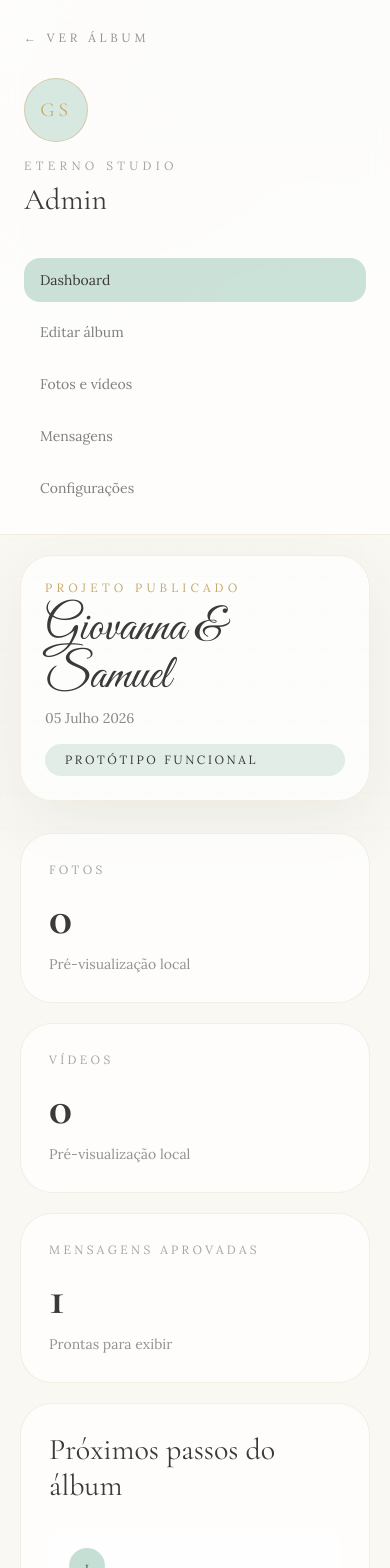
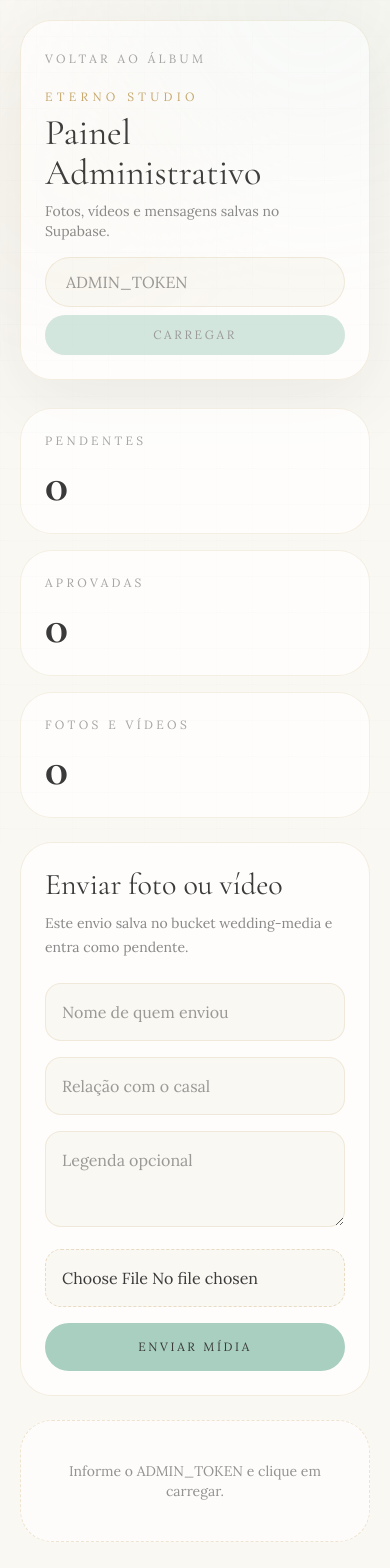
Before and after one commit to ElieserFernandes/casamento-giovanna-samuel, a Next.js app: page /admin in a window 390 px wide. Shown: the top 1568 px of the page. Built offline with nearby package versions, Linux system fonts and the light colour scheme.

Commit message:
feat: conectar admin ao Supabase

```diff
--- a/app/admin/page.tsx
+++ b/app/admin/page.tsx
@@ -1,257 +1,168 @@
 "use client";
 
-import { useMemo, useState } from "react";
-import { album } from "@/data/album";
+import { useState } from "react";
 
-type UploadItem = {
+type Contribution = {
   id: string;
-  name: string;
-  type: string;
-  size: number;
-  url: string;
-  memory: string;
+  contributor_name: string;
+  contributor_relation: string | null;
+  content_type: "photo" | "video" | "message";
+  file_url: string | null;
+  file_name: string | null;
+  caption: string | null;
+  message_text: string | null;
+  status: "pending" | "approved" | "rejected";
+  created_at: string;
 };
 
-type MessageItem = {
-  id: string;
-  author: string;
-  text: string;
-  status: "Pendente" | "Aprovada";
-};
+export default function AdminPage() {
+  const [token, setToken] = useState("");
+  const [items, setItems] = useState<Contribution[]>([]);
+  const [loading, setLoading] = useState(false);
+  const [status, setStatus] = useState("");
+  const [name, setName] = useState("");
+  const [relation, setRelation] = useState("");
+  const [caption, setCaption] = useState("");
+  const [file, setFile] = useState<File | null>(null);
 
-function formatSize(size: number) {
-  if (size < 1024 * 1024) return `${Math.round(size / 1024)} KB`;
-  return `${(size / 1024 / 1024).toFixed(1)} MB`;
+  async function loadContributions() {
+    setLoading(true);
+    setStatus("");
+    try {
+      const response = await fetch("/api/admin/contributions", { headers: { "x-admin-token": token } });
+      const result = await response.json();
+      if (!response.ok) throw new Error(result.error || "Erro ao carregar contribuições.");
+      setItems(result.contributions || []);
+      setStatus("Contribuições carregadas.");
+    } catch (error) {
+      setStatus(error instanceof Error ? error.message : "Erro inesperado.");
+    } finally {
+      setLoading(false);
+    }
   }
 
-export default function AdminPage() {
-  const [active, setActive] = useState("dashboard");
-  const [couple, setCouple] = useState(album.couple);
-  const [date, setDate] = useState(album.date);
-  const [headline, setHeadline] = useState(album.headline);
-  const [selectedMemory, setSelectedMemory] = useState(album.memories[1]?.title ?? "O Grande Sim");
-  const [uploads, setUploads] = useState<UploadItem[]>([]);
-  const [messages, setMessages] = useState<MessageItem[]>([
-    { id: "1", author: "Família", text: "Que este dia continue vivo para sempre no coração de vocês.", status: "Aprovada" },
-    { id: "2", author: "Convidado", text: "Foi emocionante participar deste momento tão especial.", status: "Pendente" }
-  ]);
-  const [author, setAuthor] = useState("");
-  const [messageText, setMessageText] = useState("");
-
-  const stats = useMemo(() => {
-    const photos = uploads.filter((item) => item.type.startsWith("image/")).length;
-    const videos = uploads.filter((item) => item.type.startsWith("video/")).length;
-    const approved = messages.filter((item) => item.status === "Aprovada").length;
-    return { photos, videos, approved };
-  }, [uploads, messages]);
-
-  function handleFiles(files: FileList | null) {
-    if (!files) return;
-    const next = Array.from(files).map((file) => ({
-      id: `${file.name}-${file.lastModified}-${Math.random()}`,
-      name: file.name,
-      type: file.type,
-      size: file.size,
-      url: URL.createObjectURL(file),
-      memory: selectedMemory
-    }));
-    setUploads((current) => [...next, ...current]);
+  async function moderate(id: string, nextStatus: "approved" | "rejected") {
+    setStatus("");
+    try {
+      const response = await fetch(`/api/admin/contributions/${id}`, {
+        method: "PATCH",
+        headers: { "Content-Type": "application/json", "x-admin-token": token },
+        body: JSON.stringify({ status: nextStatus })
+      });
+      const result = await response.json();
+      if (!response.ok) throw new Error(result.error || "Erro ao moderar.");
+      setItems((current) => current.map((item) => item.id === id ? result.contribution : item));
+      setStatus(nextStatus === "approved" ? "Contribuição aprovada." : "Contribuição rejeitada.");
+    } catch (error) {
+      setStatus(error instanceof Error ? error.message : "Erro inesperado.");
+    }
   }
 
-  function addMessage() {
-    if (!author.trim() || !messageText.trim()) return;
-    setMessages((current) => [
-      { id: `${Date.now()}`, author: author.trim(), text: messageText.trim(), status: "Pendente" },
-      ...current
-    ]);
-    setAuthor("");
-    setMessageText("");
+  async function uploadMedia() {
+    setStatus("");
+    if (!file || !name.trim()) {
+      setStatus("Selecione um arquivo e informe o nome.");
+      return;
     }
 
-  function approveMessage(id: string) {
-    setMessages((current) => current.map((item) => item.id === id ? { ...item, status: "Aprovada" } : item));
+    const formData = new FormData();
+    formData.append("file", file);
+    formData.append("contributor_name", name);
+    formData.append("contributor_relation", relation);
+    formData.append("caption", caption);
+
+    setLoading(true);
+    try {
+      const response = await fetch("/api/contributions/media", { method: "POST", body: formData });
+      const result = await response.json();
+      if (!response.ok) throw new Error(result.error || "Erro ao enviar arquivo.");
+      setStatus("Arquivo enviado e aguardando aprovação.");
+      setName("");
+      setRelation("");
+      setCaption("");
+      setFile(null);
+      await loadContributions();
+    } catch (error) {
+      setStatus(error instanceof Error ? error.message : "Erro inesperado.");
+    } finally {
+      setLoading(false);
+    }
   }
 
-  function removeMessage(id: string) {
-    setMessages((current) => current.filter((item) => item.id !== id));
-  }
+  const pending = items.filter((item) => item.status === "pending").length;
+  const approved = items.filter((item) => item.status === "approved").length;
+  const media = items.filter((item) => item.content_type !== "message").length;
 
   return (
-    <main className="min-h-screen bg-[#FAF8F3] text-[#3A3A3A]">
-      <div className="grid min-h-screen lg:grid-cols-[280px_1fr]">
-        <aside className="border-b border-[#C9A96E]/20 bg-white/70 p-6 backdrop-blur lg:border-b-0 lg:border-r">
-          <a href="/" className="mb-8 inline-flex text-xs uppercase tracking-[0.32em] text-[#3A3A3A]/55">← Ver álbum</a>
-          <div className="mb-10">
-            <div className="mb-4 grid h-16 w-16 place-items-center rounded-full border border-[#C9A96E]/45 bg-[#A8CFC0]/45 font-title text-xl tracking-[0.18em] text-[#C9A96E]">GS</div>
-            <p className="text-xs uppercase tracking-[0.36em] text-[#3A3A3A]/45">Eterno Studio</p>
-            <h1 className="font-title mt-2 text-3xl">Admin</h1>
+    <main className="min-h-screen bg-[#FAF8F3] p-5 text-[#3A3A3A] sm:p-8">
+      <section className="mx-auto max-w-7xl">
+        <div className="mb-7 flex flex-col justify-between gap-4 rounded-[2rem] border border-[#C9A96E]/20 bg-white/75 p-6 shadow-[0_20px_70px_rgba(58,58,58,0.08)] lg:flex-row lg:items-center">
+          <div>
+            <a href="/" className="text-xs uppercase tracking-[0.28em] text-[#3A3A3A]/45">Voltar ao álbum</a>
+            <p className="mt-5 text-xs uppercase tracking-[0.36em] text-[#C9A96E]">Eterno Studio</p>
+            <h1 className="font-title mt-2 text-4xl">Painel Administrativo</h1>
+            <p className="mt-2 text-sm text-[#3A3A3A]/60">Fotos, vídeos e mensagens salvas no Supabase.</p>
+          </div>
+          <div className="grid gap-2 sm:grid-cols-[1fr_auto]">
+            <input value={token} onChange={(event) => setToken(event.target.value)} placeholder="ADMIN_TOKEN" className="rounded-full border border-[#C9A96E]/20 bg-[#FAF8F3] px-5 py-3 outline-none focus:border-[#C9A96E]" />
+            <button onClick={loadContributions} disabled={loading || !token} className="rounded-full bg-[#A8CFC0] px-6 py-3 text-xs uppercase tracking-[0.22em] disabled:opacity-50">Carregar</button>
+          </div>
         </div>
 
-          <nav className="space-y-2">
-            {[
-              ["dashboard", "Dashboard"],
-              ["album", "Editar álbum"],
-              ["uploads", "Fotos e vídeos"],
-              ["messages", "Mensagens"],
-              ["settings", "Configurações"]
-            ].map(([id, label]) => (
-              <button
-                key={id}
-                onClick={() => setActive(id)}
-                className={`w-full rounded-2xl px-4 py-3 text-left text-sm transition ${active === id ? "bg-[#A8CFC0]/60 text-[#3A3A3A]" : "hover:bg-[#C8DDD3]/45 text-[#3A3A3A]/65"}`}
-              >
-                {label}
-              </button>
-            ))}
-          </nav>
-        </aside>
+        {status && <p className="mb-6 rounded-2xl bg-white/80 p-4 text-sm text-[#3A3A3A]/70">{status}</p>}
 
-        <section className="p-5 sm:p-8 lg:p-10">
-          <div className="mb-8 flex flex-col justify-between gap-4 rounded-[2rem] border border-[#C9A96E]/18 bg-white/65 p-6 shadow-[0_20px_70px_rgba(58,58,58,0.08)] sm:flex-row sm:items-center">
-            <div>
-              <p className="text-xs uppercase tracking-[0.35em] text-[#C9A96E]">Projeto publicado</p>
-              <h2 className="font-script mt-2 text-5xl leading-none">{couple}</h2>
-              <p className="mt-2 text-sm text-[#3A3A3A]/60">{date}</p>
-            </div>
-            <div className="rounded-full bg-[#C8DDD3]/50 px-5 py-2 text-xs uppercase tracking-[0.22em]">Protótipo funcional</div>
+        <div className="mb-6 grid gap-4 md:grid-cols-3">
+          <Card title="Pendentes" value={pending} />
+          <Card title="Aprovadas" value={approved} />
+          <Card title="Fotos e vídeos" value={media} />
         </div>
 
-          {active === "dashboard" && (
-            <div className="grid gap-5 md:grid-cols-3">
-              <Card title="Fotos" value={String(stats.photos)} note="Pré-visualização local" />
-              <Card title="Vídeos" value={String(stats.videos)} note="Pré-visualização local" />
-              <Card title="Mensagens aprovadas" value={String(stats.approved)} note="Prontas para exibir" />
-              <div className="rounded-[2rem] border border-[#C9A96E]/18 bg-white/70 p-7 md:col-span-3">
-                <h3 className="font-title text-3xl">Próximos passos do álbum</h3>
-                <div className="mt-6 grid gap-4 md:grid-cols-3">
-                  <Step number="1" text="Subir fotos do cartório em O Grande Sim." />
-                  <Step number="2" text="Aprovar mensagens dos familiares." />
-                  <Step number="3" text="Conectar Supabase Storage para salvar tudo online." />
+        <div className="grid gap-6 lg:grid-cols-[380px_1fr]">
+          <div className="rounded-[2rem] border border-[#C9A96E]/20 bg-white/75 p-6">
+            <h2 className="font-title text-3xl">Enviar foto ou vídeo</h2>
+            <p className="mt-2 text-sm leading-6 text-[#3A3A3A]/60">Este envio salva no bucket wedding-media e entra como pendente.</p>
+            <div className="mt-6 space-y-4">
+              <input value={name} onChange={(event) => setName(event.target.value)} placeholder="Nome de quem enviou" className="w-full rounded-2xl border border-[#C9A96E]/20 bg-[#FAF8F3] p-4 outline-none" />
+              <input value={relation} onChange={(event) => setRelation(event.target.value)} placeholder="Relação com o casal" className="w-full rounded-2xl border border-[#C9A96E]/20 bg-[#FAF8F3] p-4 outline-none" />
+              <textarea value={caption} onChange={(event) => setCaption(event.target.value)} placeholder="Legenda opcional" className="min-h-24 w-full rounded-2xl border border-[#C9A96E]/20 bg-[#FAF8F3] p-4 outline-none" />
+              <input type="file" accept="image/*,video/*" onChange={(event) => setFile(event.target.files?.[0] || null)} className="w-full rounded-2xl border border-dashed border-[#C9A96E]/35 bg-[#FAF8F3] p-4" />
+              <button onClick={uploadMedia} disabled={loading} className="w-full rounded-full bg-[#A8CFC0] px-6 py-4 text-xs uppercase tracking-[0.22em] disabled:opacity-50">Enviar mídia</button>
             </div>
           </div>
+
+          <div className="space-y-4">
+            {items.length === 0 && <div className="rounded-[2rem] border border-dashed border-[#C9A96E]/30 bg-white/60 p-10 text-center text-sm text-[#3A3A3A]/55">Informe o ADMIN_TOKEN e clique em carregar.</div>}
+            {items.map((item) => (
+              <article key={item.id} className="grid gap-4 rounded-[2rem] border border-[#C9A96E]/18 bg-white/80 p-5 shadow-[0_18px_60px_rgba(58,58,58,0.07)] md:grid-cols-[220px_1fr]">
+                <div className="overflow-hidden rounded-[1.3rem] bg-[#C8DDD3]/35">
+                  {item.content_type === "photo" && item.file_url ? <img src={item.file_url} alt={item.caption || item.contributor_name} className="h-52 w-full object-cover" /> : null}
+                  {item.content_type === "video" && item.file_url ? <video src={item.file_url} controls className="h-52 w-full object-cover" /> : null}
+                  {item.content_type === "message" ? <div className="grid h-52 place-items-center p-6 text-center font-title text-2xl">Mensagem</div> : null}
                 </div>
-          )}
-
-          {active === "album" && (
-            <Panel title="Editar dados do álbum" subtitle="Altere as informações principais da experiência.">
-              <div className="grid gap-5 md:grid-cols-2">
-                <Field label="Nome do casal" value={couple} onChange={setCouple} />
-                <Field label="Data" value={date} onChange={setDate} />
-                <label className="md:col-span-2">
-                  <span className="mb-2 block text-xs uppercase tracking-[0.24em] text-[#3A3A3A]/45">Frase principal</span>
-                  <textarea value={headline} onChange={(event) => setHeadline(event.target.value)} className="min-h-28 w-full rounded-2xl border border-[#C9A96E]/20 bg-white/80 p-4 outline-none focus:border-[#C9A96E]" />
-                </label>
+                <div>
+                  <div className="flex flex-wrap items-center justify-between gap-3">
+                    <div>
+                      <h3 className="font-title text-2xl">{item.contributor_name}</h3>
+                      <p className="text-xs text-[#3A3A3A]/50">{item.contributor_relation || "Sem relação informada"}</p>
                     </div>
-              <div className="mt-7 rounded-2xl bg-[#C8DDD3]/35 p-5">
-                <p className="text-xs uppercase tracking-[0.28em] text-[#3A3A3A]/45">Prévia</p>
-                <h3 className="font-script mt-3 text-5xl">{couple}</h3>
-                <p className="mt-3 max-w-2xl text-sm leading-7 text-[#3A3A3A]/70">{headline}</p>
+                    <span className="rounded-full bg-[#FAF8F3] px-3 py-1 text-[11px] uppercase tracking-[0.18em]">{item.status}</span>
                   </div>
-            </Panel>
-          )}
-
-          {active === "uploads" && (
-            <Panel title="Fotos e vídeos" subtitle="Suba arquivos e vincule cada envio a uma lembrança do álbum.">
-              <div className="grid gap-5 lg:grid-cols-[320px_1fr]">
-                <div className="rounded-[1.6rem] border border-dashed border-[#C9A96E]/45 bg-[#FAF8F3] p-6">
-                  <label className="block">
-                    <span className="mb-2 block text-xs uppercase tracking-[0.24em] text-[#3A3A3A]/45">Lembrança</span>
-                    <select value={selectedMemory} onChange={(event) => setSelectedMemory(event.target.value)} className="mb-5 w-full rounded-2xl border border-[#C9A96E]/20 bg-white p-3 outline-none">
-                      {album.memories.map((memory) => <option key={memory.id}>{memory.title}</option>)}
-                    </select>
-                  </label>
-                  <label className="grid min-h-44 cursor-pointer place-items-center rounded-2xl bg-white/80 p-6 text-center transition hover:bg-white">
-                    <input type="file" multiple accept="image/*,video/*" className="hidden" onChange={(event) => handleFiles(event.target.files)} />
-                    <span>
-                      <strong className="block font-title text-2xl">Selecionar arquivos</strong>
-                      <small className="mt-2 block text-[#3A3A3A]/55">Fotos e vídeos do casamento</small>
-                    </span>
-                  </label>
-                  <p className="mt-4 text-xs leading-6 text-[#3A3A3A]/55">Nesta fase os arquivos aparecem na tela para conferência. Na integração com Supabase eles serão salvos online.</p>
+                  <p className="mt-4 text-sm leading-7 text-[#3A3A3A]/70">{item.message_text || item.caption || "Sem legenda."}</p>
+                  <p className="mt-3 text-xs text-[#3A3A3A]/45">{new Date(item.created_at).toLocaleString("pt-BR")}</p>
+                  <div className="mt-5 flex flex-wrap gap-3">
+                    <button onClick={() => moderate(item.id, "approved")} className="rounded-full bg-[#A8CFC0]/70 px-5 py-2 text-xs uppercase tracking-[0.18em]">Aprovar</button>
+                    <button onClick={() => moderate(item.id, "rejected")} className="rounded-full bg-white px-5 py-2 text-xs uppercase tracking-[0.18em] text-[#3A3A3A]/60">Rejeitar</button>
                   </div>
-
-                <div className="grid gap-4 sm:grid-cols-2 xl:grid-cols-3">
-                  {uploads.length === 0 && <Empty text="Nenhum arquivo enviado ainda." />}
-                  {uploads.map((item) => (
-                    <article key={item.id} className="overflow-hidden rounded-[1.4rem] border border-[#C9A96E]/18 bg-white/80">
-                      {item.type.startsWith("image/") ? <img src={item.url} alt={item.name} className="h-44 w-full object-cover" /> : <video src={item.url} className="h-44 w-full object-cover" controls />}
-                      <div className="p-4">
-                        <p className="truncate font-title text-xl">{item.name}</p>
-                        <p className="mt-1 text-xs text-[#3A3A3A]/55">{item.memory} · {formatSize(item.size)}</p>
                 </div>
               </article>
             ))}
           </div>
         </div>
-            </Panel>
-          )}
-
-          {active === "messages" && (
-            <Panel title="Mensagens" subtitle="Receba, aprove e organize mensagens para exibir no encerramento do álbum.">
-              <div className="grid gap-6 lg:grid-cols-[360px_1fr]">
-                <div className="rounded-[1.6rem] bg-[#C8DDD3]/30 p-5">
-                  <Field label="Nome" value={author} onChange={setAuthor} />
-                  <label className="mt-4 block">
-                    <span className="mb-2 block text-xs uppercase tracking-[0.24em] text-[#3A3A3A]/45">Mensagem</span>
-                    <textarea value={messageText} onChange={(event) => setMessageText(event.target.value)} className="min-h-32 w-full rounded-2xl border border-[#C9A96E]/20 bg-white/80 p-4 outline-none focus:border-[#C9A96E]" />
-                  </label>
-                  <button onClick={addMessage} className="mt-4 w-full rounded-full bg-[#A8CFC0] px-5 py-3 text-xs uppercase tracking-[0.24em]">Adicionar mensagem</button>
-                </div>
-                <div className="space-y-4">
-                  {messages.map((item) => (
-                    <article key={item.id} className="rounded-[1.4rem] border border-[#C9A96E]/18 bg-white/80 p-5">
-                      <div className="flex flex-wrap items-center justify-between gap-3">
-                        <h4 className="font-title text-2xl">{item.author}</h4>
-                        <span className="rounded-full bg-[#FAF8F3] px-3 py-1 text-[11px] uppercase tracking-[0.18em] text-[#3A3A3A]/55">{item.status}</span>
-                      </div>
-                      <p className="mt-3 text-sm leading-7 text-[#3A3A3A]/70">{item.text}</p>
-                      <div className="mt-4 flex gap-3">
-                        <button onClick={() => approveMessage(item.id)} className="rounded-full bg-[#A8CFC0]/65 px-4 py-2 text-xs uppercase tracking-[0.18em]">Aprovar</button>
-                        <button onClick={() => removeMessage(item.id)} className="rounded-full bg-white px-4 py-2 text-xs uppercase tracking-[0.18em] text-[#3A3A3A]/55">Remover</button>
-                      </div>
-                    </article>
-                  ))}
-                </div>
-              </div>
-            </Panel>
-          )}
-
-          {active === "settings" && (
-            <Panel title="Configurações" subtitle="Preparação para publicação final e integração com banco de dados.">
-              <div className="grid gap-5 md:grid-cols-2">
-                <Setting title="Status" text="Protótipo publicado na Vercel." />
-                <Setting title="Armazenamento" text="Próximo passo: Supabase Storage para fotos e vídeos." />
-                <Setting title="Banco" text="Próximo passo: Supabase PostgreSQL para álbuns e mensagens." />
-                <Setting title="Acesso" text="Painel administrativo sem login nesta fase. Login será adicionado depois." />
-              </div>
-            </Panel>
-          )}
       </section>
-      </div>
     </main>
   );
 }
 
-function Card({ title, value, note }: { title: string; value: string; note: string }) {
-  return <div className="rounded-[2rem] border border-[#C9A96E]/18 bg-white/70 p-7"><p className="text-xs uppercase tracking-[0.28em] text-[#3A3A3A]/45">{title}</p><strong className="font-title mt-4 block text-5xl text-[#3A3A3A]">{value}</strong><p className="mt-3 text-sm text-[#3A3A3A]/55">{note}</p></div>;
+function Card({ title, value }: { title: string; value: number }) {
+  return <div className="rounded-[2rem] border border-[#C9A96E]/18 bg-white/75 p-6"><p className="text-xs uppercase tracking-[0.28em] text-[#3A3A3A]/45">{title}</p><strong className="font-title mt-3 block text-5xl">{value}</strong></div>;
 }
-
-function Panel({ title, subtitle, children }: { title: string; subtitle: string; children: React.ReactNode }) {
-  return <div className="rounded-[2rem] border border-[#C9A96E]/18 bg-white/70 p-6 shadow-[0_20px_70px_rgba(58,58,58,0.08)]"><div className="mb-7"><h3 className="font-title text-4xl">{title}</h3><p className="mt-2 text-sm text-[#3A3A3A]/60">{subtitle}</p></div>{children}</div>;
-}
-
-function Field({ label, value, onChange }: { label: string; value: string; onChange: (value: string) => void }) {
-  return <label className="block"><span className="mb-2 block text-xs uppercase tracking-[0.24em] text-[#3A3A3A]/45">{label}</span><input value={value} onChange={(event) => onChange(event.target.value)} className="w-full rounded-2xl border border-[#C9A96E]/20 bg-white/80 p-4 outline-none focus:border-[#C9A96E]" /></label>;
-}
-
-function Step({ number, text }: { number: string; text: string }) {
-  return <div className="rounded-2xl bg-white/70 p-5"><span className="grid h-9 w-9 place-items-center rounded-full bg-[#A8CFC0]/65 font-title">{number}</span><p className="mt-4 text-sm leading-6 text-[#3A3A3A]/70">{text}</p></div>;
-}
-
-function Setting({ title, text }: { title: string; text: string }) {
-  return <div className="rounded-2xl bg-[#FAF8F3] p-5"><h4 className="font-title text-2xl">{title}</h4><p className="mt-2 text-sm leading-6 text-[#3A3A3A]/65">{text}</p></div>;
-}
-
-function Empty({ text }: { text: string }) {
-  return <div className="rounded-[1.4rem] border border-dashed border-[#C9A96E]/35 bg-white/50 p-8 text-center text-sm text-[#3A3A3A]/55 sm:col-span-2 xl:col-span-3">{text}</div>;
-}
```
Lines whose indentation alone changed are shown as unchanged.
